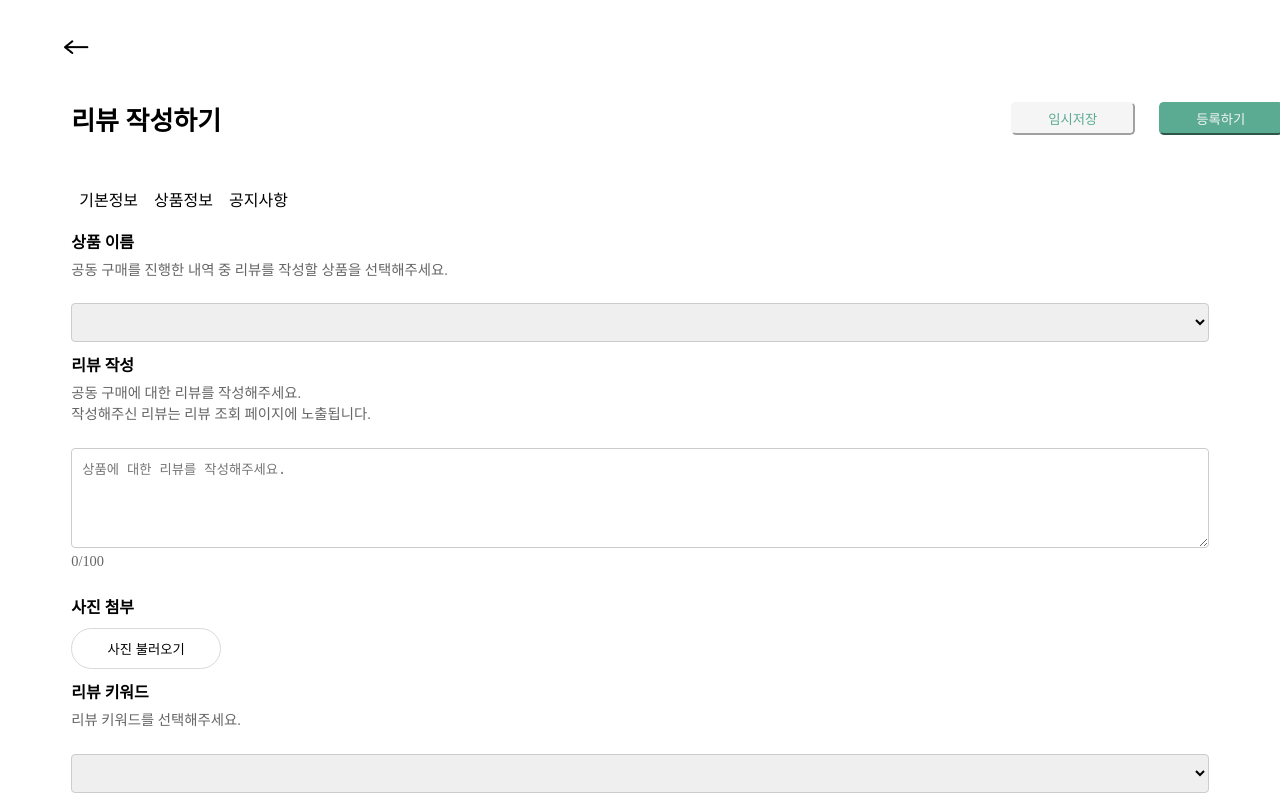
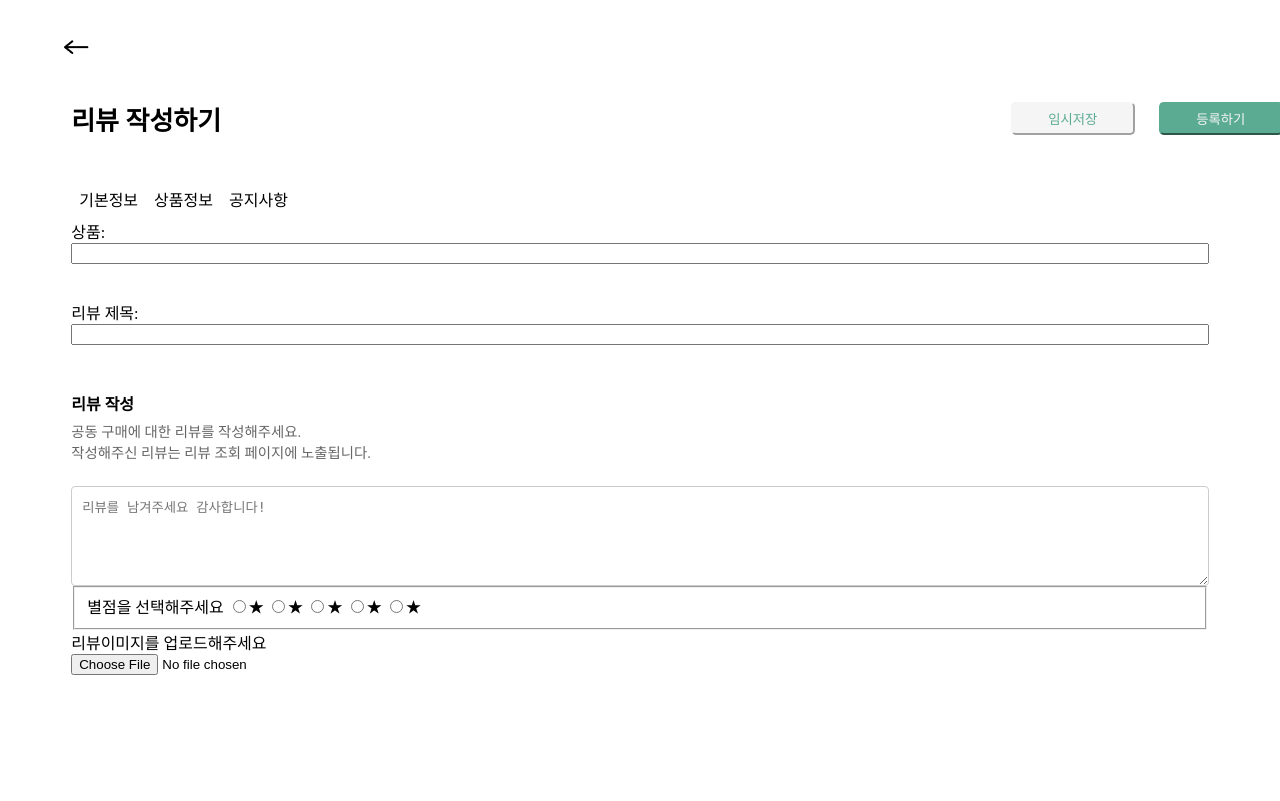
Before and after one commit to yunjin-21/WishWith-BE, a Flask app: page /review-add in a window 1280 px wide. After the commit the page ends 675 px from the top, so only its background shows below. Run offline with Flask 3, Linux system fonts and the light colour scheme; lists and menus that the app fills with data are empty.

Commit message:
리뷰 등록 화면 구현

```diff
--- a/application.py
+++ b/application.py
@@ -121,6 +121,32 @@ def register_user():
         flash("user id already exist!")
         return render_template("signup1.html")
 
+#이거 추가
+@app.route("/reg_review_init/<name>/")
+def reg_review_init(name):
+    return render_template("review_add.html", name=name)
+
+@app.route("/reg_review", methods=['POST'])
+def reg_review():
+    print(request.files)
+    image_file = request.files.get("img_path")
+    image_file.save("static/img/{}".format(image_file.filename))
+
+    # 'reviewStar' 키가 없을 경우 기본값으로 '0' 사용
+    rate = request.form.get('reviewStar', '0')
+
+    data = {
+        'name': request.form['name'],
+        'title': request.form['title'],
+        'rate': rate,
+        'review': request.form['reviewContents'],
+        "img_path": "static/img/" + image_file.filename
+    }
+    DB.reg_review(data, image_file.filename)
+    return redirect(url_for('login'))
+
+
+
 
 
 
--- a/templates/detail.html
+++ b/templates/detail.html
@@ -16,3 +16,8 @@ product number is {{data.product_number}}
 </p>
 
 <img src="/static/img/{{data.img_path}}", width=140, height=200>
+
+<!--이거 추가 -->
+<button onclick="location.href='/reg_review_init/{{name}}/';">
+    리뷰 등록
+</button>
--- a/templates/review_add.html
+++ b/templates/review_add.html
@@ -1,13 +1,13 @@
-<!DOCTYPE html>
-
 <head>
     <meta charset="UTF-8">
-    <link rel="stylesheet" href="../static/css/review_add.css">
+    <link rel="stylesheet" href="/static/css/review_add.css">
 </head>
 <body>
+<form class="mb-3" name="myform" id="myform" method="post" action="/reg_review" enctype="multipart/form-data">
 <div class="submit-section">
     <button id="button1">임시저장</button>
-    <button id="button2">등록하기</button>
+
+      <input type="submit" id="button2" value="등록하기">
 </div>
 
 <p id="title1">리뷰 작성하기</p>
@@ -19,24 +19,35 @@
 </div>
 
 <div class="form-section">
-    <label for="product-name">상품 이름</label>
-    <p>공동 구매를 진행한 내역 중 리뷰를 작성할 상품을 선택해주세요.</p>
-    <select id="product-name" maxlength="100"></select>
+
+    상품:    <input type="text" name="name" id="name" value="{{name}}"><br><br>
+    리뷰 제목: <input type="text" name="title" id="title" value=""><br><br>
+
 
     <label for="review-content">리뷰 작성</label>
     <p>공동 구매에 대한 리뷰를 작성해주세요.<br>작성해주신 리뷰는 리뷰 조회 페이지에 노출됩니다.</p>
-    <textarea id="review-content" placeholder="상품에 대한 리뷰를 작성해주세요." maxlength="100"></textarea>
-    <p>0/100</p>
+    <textarea class="col-auto form-control" type="text" name="reviewContents"
+ placeholder="리뷰를 남겨주세요 감사합니다!"></textarea>
 
-    <label for="photo-upload">사진 첨부</label>
-    <button id="photo-upload">사진 불러오기</button>
+         <fieldset>
+ <span class="text-bold">별점을 선택해주세요</span>
+ <input type="radio" name="reviewStar" value="5" id="rate1"><label
+ for="rate1">★</label>
+ <input type="radio" name="reviewStar" value="4" id="rate2"><label
+ for="rate2">★</label>
+ <input type="radio" name="reviewStar" value="3" id="rate3"><label
+ for="rate3">★</label>
+ <input type="radio" name="reviewStar" value="2" id="rate4"><label
+ for="rate4">★</label>
+ <input type="radio" name="reviewStar" value="1" id="rate5"><label
+ for="rate5">★</label>
+ </fieldset>
+     리뷰이미지를 업로드해주세요
 
-    <label for="review-keyword">리뷰 키워드</label>
-    <p>리뷰 키워드를 선택해주세요.</p>
-    <select id="review-keyword" maxlength="100"></select>
+ <input type="file" id="img_path" name="img_path" accept="image/*"><br><br>
+
 </div>
 </div>
-
 <image id="backicon" src="../static/img/Group 45.png">
 </body>
-</html>
+ </form>
```
Also changed, not shown: database.py (+14 -4 lines), static/css/review_add.css (line endings or trailing spaces), static/img/1213과제2.png (added), static/img/Rdmdf.png (added), static/img/노랑.jpg (added).
